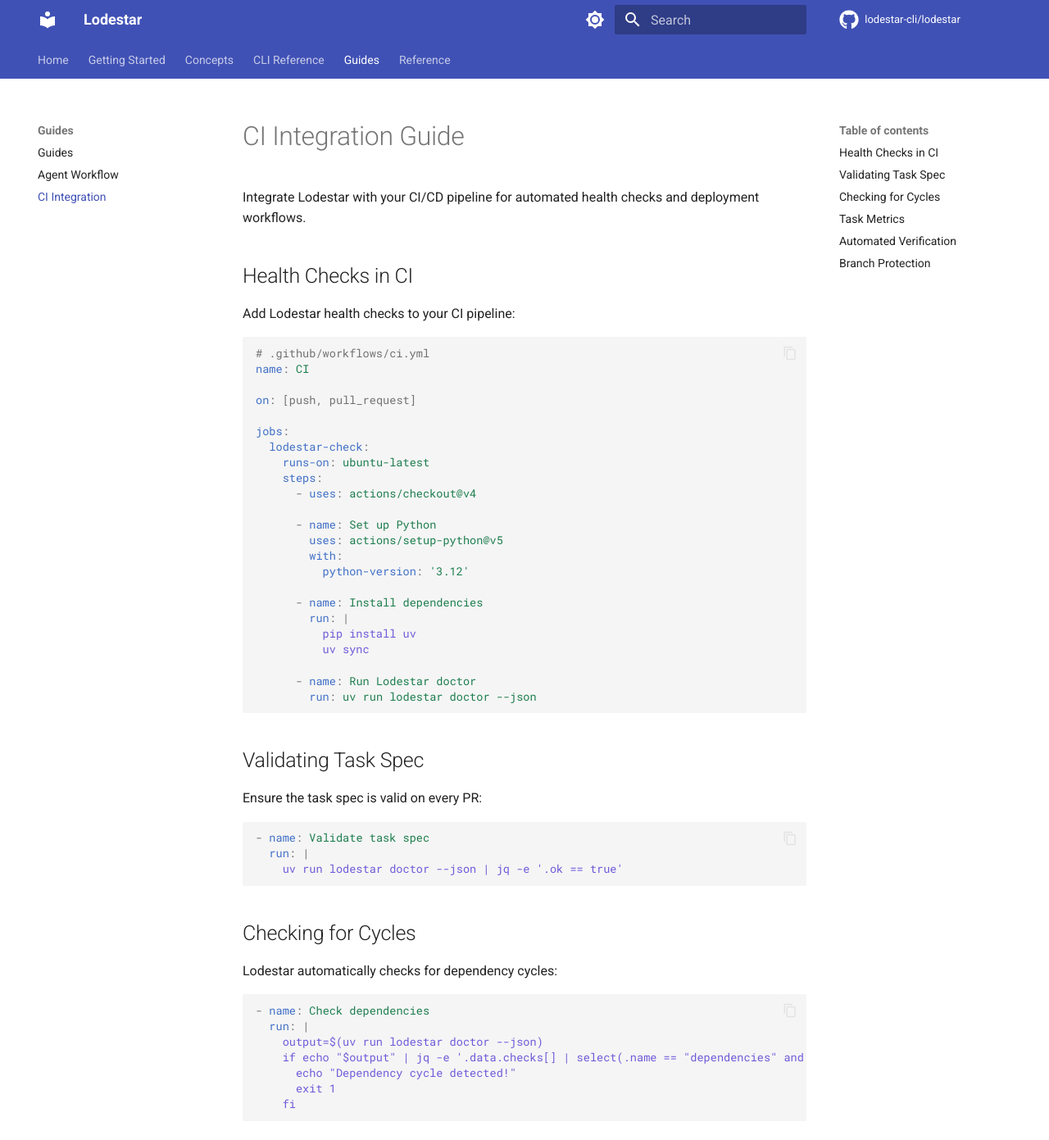
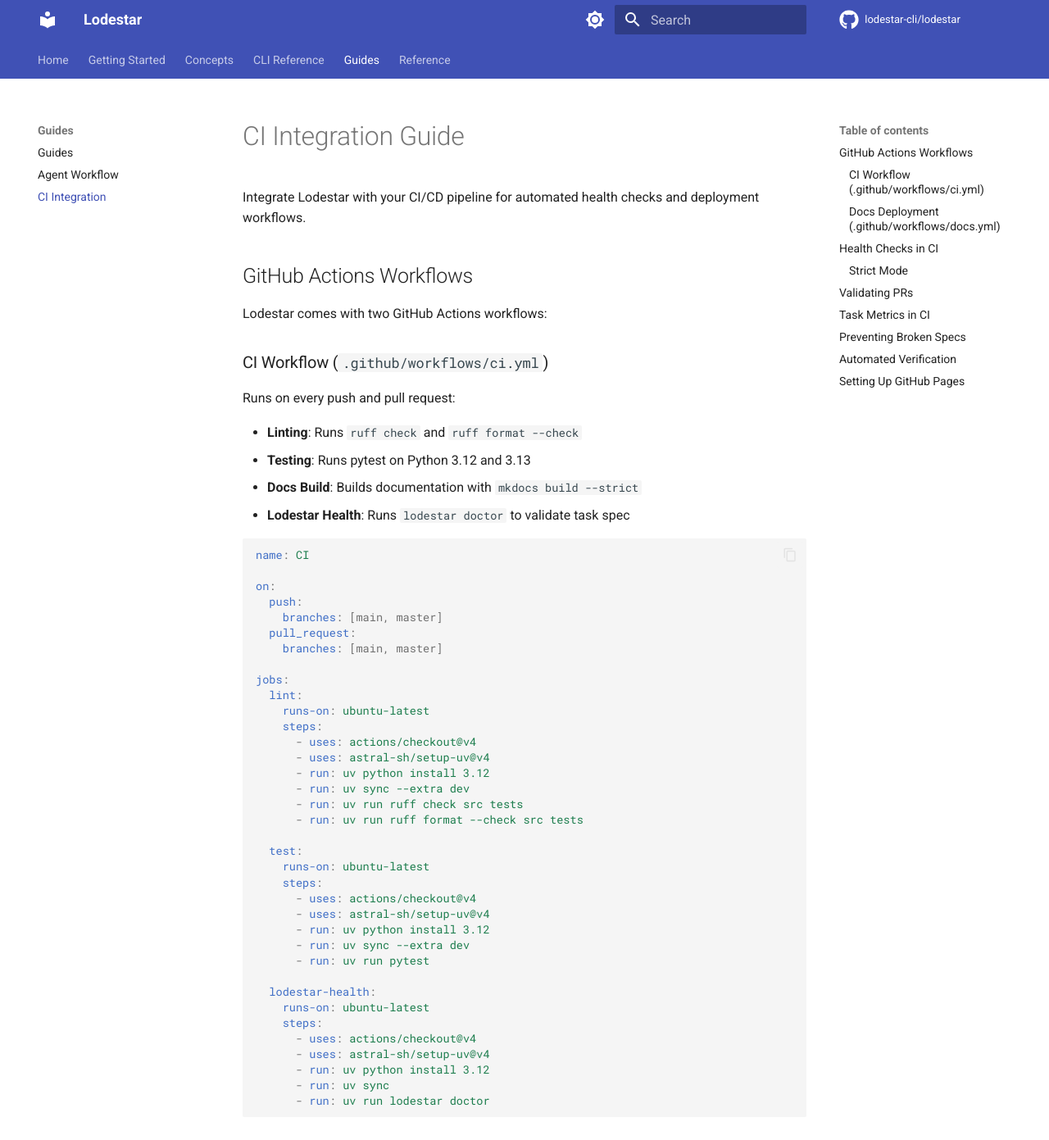
Before and after one commit to ThomasRohde/lodestar, an MkDocs documentation site: the page built from docs/guides/ci-integration.md, in a window 1280 px wide and 1400 px high. Shown: the top 1391 px of the window at 82% size. Built offline with MkDocs 1.6.1 and Material for MkDocs 9.7.7, drawn with Linux system fonts in a browser that asks for light colours; comment, search, counter and statistics services are not loaded; some of the changed text lies outside the part shown.

Commit message:
ci: Add GitHub Actions for CI and docs deployment
- Add CI workflow with linting, testing, docs build, and lodestar health check
- Add docs deployment workflow for GitHub Pages
- Update CI integration guide with actual workflow examples
- Include pre-commit hook example for local validation
- Add automated verification code examples

🤖 Generated with [Claude Code](https://claude.com/claude-code)

Co-Authored-By: Claude Opus 4.5 <noreply@anthropic.com>

````diff
--- a/docs/guides/ci-integration.md
+++ b/docs/guides/ci-integration.md
@@ -2,61 +2,138 @@
 
 Integrate Lodestar with your CI/CD pipeline for automated health checks and deployment workflows.
 
-## Health Checks in CI
+## GitHub Actions Workflows
 
-Add Lodestar health checks to your CI pipeline:
+Lodestar comes with two GitHub Actions workflows:
+
+### CI Workflow (`.github/workflows/ci.yml`)
+
+Runs on every push and pull request:
+
+- **Linting**: Runs `ruff check` and `ruff format --check`
+- **Testing**: Runs pytest on Python 3.12 and 3.13
+- **Docs Build**: Builds documentation with `mkdocs build --strict`
+- **Lodestar Health**: Runs `lodestar doctor` to validate task spec
 
 ```yaml
-# .github/workflows/ci.yml
 name: CI
 
-on: [push, pull_request]
+on:
+  push:
+    branches: [main, master]
+  pull_request:
+    branches: [main, master]
 
 jobs:
-  lodestar-check:
+  lint:
     runs-on: ubuntu-latest
     steps:
       - uses: actions/checkout@v4
+      - uses: astral-sh/setup-uv@v4
+      - run: uv python install 3.12
+      - run: uv sync --extra dev
+      - run: uv run ruff check src tests
+      - run: uv run ruff format --check src tests
 
-      - name: Set up Python
-        uses: actions/setup-python@v5
-        with:
-          python-version: '3.12'
+  test:
+    runs-on: ubuntu-latest
+    steps:
+      - uses: actions/checkout@v4
+      - uses: astral-sh/setup-uv@v4
+      - run: uv python install 3.12
+      - run: uv sync --extra dev
+      - run: uv run pytest
 
-      - name: Install dependencies
-        run: |
-          pip install uv
-          uv sync
-
-      - name: Run Lodestar doctor
-        run: uv run lodestar doctor --json
+  lodestar-health:
+    runs-on: ubuntu-latest
+    steps:
+      - uses: actions/checkout@v4
+      - uses: astral-sh/setup-uv@v4
+      - run: uv python install 3.12
+      - run: uv sync
+      - run: uv run lodestar doctor
 ```
 
-## Validating Task Spec
+### Docs Deployment (`.github/workflows/docs.yml`)
 
-Ensure the task spec is valid on every PR:
+Deploys documentation to GitHub Pages when docs change:
+
+```yaml
+name: Deploy Docs
+
+on:
+  push:
+    branches: [main, master]
+    paths:
+      - 'docs/**'
+      - 'mkdocs.yml'
+
+permissions:
+  contents: read
+  pages: write
+  id-token: write
+
+jobs:
+  build:
+    runs-on: ubuntu-latest
+    steps:
+      - uses: actions/checkout@v4
+      - uses: astral-sh/setup-uv@v4
+      - run: uv python install 3.12
+      - run: uv sync --extra docs
+      - run: uv run mkdocs build --strict
+      - uses: actions/upload-pages-artifact@v3
+        with:
+          path: ./site
+
+  deploy:
+    runs-on: ubuntu-latest
+    needs: build
+    steps:
+      - uses: actions/deploy-pages@v4
+```
+
+## Health Checks in CI
+
+The `lodestar-health` job validates your task specification:
+
+```yaml
+- name: Run lodestar doctor
+  run: uv run lodestar doctor
+```
+
+This catches:
+
+- Invalid YAML syntax
+- Missing task dependencies
+- Dependency cycles
+- Orphaned tasks
+
+### Strict Mode
+
+For stricter validation, use `--json` and parse the output:
 
 ```yaml
 - name: Validate task spec
   run: |
-    uv run lodestar doctor --json | jq -e '.ok == true'
-```
-
-## Checking for Cycles
-
-Lodestar automatically checks for dependency cycles:
-
-```yaml
-- name: Check dependencies
-  run: |
     output=$(uv run lodestar doctor --json)
-    if echo "$output" | jq -e '.data.checks[] | select(.name == "dependencies" and .status == "error")'; then
-      echo "Dependency cycle detected!"
+    if ! echo "$output" | jq -e '.ok == true'; then
+      echo "Lodestar health check failed!"
+      echo "$output" | jq
       exit 1
     fi
 ```
 
-## Task Metrics
+## Validating PRs
+
+Add Lodestar checks to branch protection:
+
+1. Go to repository Settings > Branches
+2. Add branch protection rule for `main`
+3. Enable "Require status checks to pass"
+4. Select: `lint`, `test`, `lodestar-health`
+
+## Task Metrics in CI
 
 Export task metrics for dashboards:
 
@@ -64,33 +141,67 @@ Export task metrics for dashboards:
 - name: Export metrics
   run: |
     uv run lodestar status --json > metrics.json
-    # Upload to your metrics system
+    echo "Task counts:"
+    jq '.data.tasks' metrics.json
+```
+
+## Preventing Broken Specs
+
+Add a pre-commit hook to validate locally:
+
+```yaml
+# .pre-commit-config.yaml
+repos:
+  - repo: local
+    hooks:
+      - id: lodestar-doctor
+        name: Lodestar health check
+        entry: uv run lodestar doctor
+        language: system
+        pass_filenames: false
+        files: ^\.lodestar/spec\.yaml$
 ```
 
 ## Automated Verification
 
-For automated testing, you can verify tasks programmatically:
+For automated testing workflows, verify tasks programmatically:
 
 ```python
 import subprocess
 import json
 
-def verify_task(task_id: str) -> bool:
-    """Run tests and verify a task if they pass."""
-    # Run your test suite
-    result = subprocess.run(["pytest", f"tests/test_{task_id}.py"])
+def run_lodestar(cmd: list[str]) -> dict:
+    """Run a lodestar command and return JSON output."""
+    result = subprocess.run(
+        ["uv", "run", "lodestar"] + cmd + ["--json"],
+        capture_output=True,
+        text=True
+    )
+    return json.loads(result.stdout)
 
-    if result.returncode == 0:
+def verify_if_tests_pass(task_id: str) -> bool:
+    """Run tests for a task and verify if they pass."""
+    # Run tests
+    test_result = subprocess.run(
+        ["uv", "run", "pytest", f"tests/test_{task_id.lower()}.py"],
+        capture_output=True
+    )
+
+    if test_result.returncode == 0:
         # Mark task verified
-        subprocess.run(["lodestar", "task", "verify", task_id])
+        run_lodestar(["task", "verify", task_id])
         return True
     return False
 ```
 
-## Branch Protection
+## Setting Up GitHub Pages
 
-Consider requiring Lodestar health checks for merges:
+To deploy documentation:
 
-1. Go to repository Settings > Branches
-2. Add branch protection rule for `main`
-3. Require status checks: `lodestar-check`
+1. Go to repository Settings > Pages
+2. Set Source to "GitHub Actions"
+3. Push to main/master with docs changes
+4. Docs deploy automatically
+
+Your docs will be available at:
+`https://<org>.github.io/<repo>/`
````
Also changed, not shown: 2 other files.
